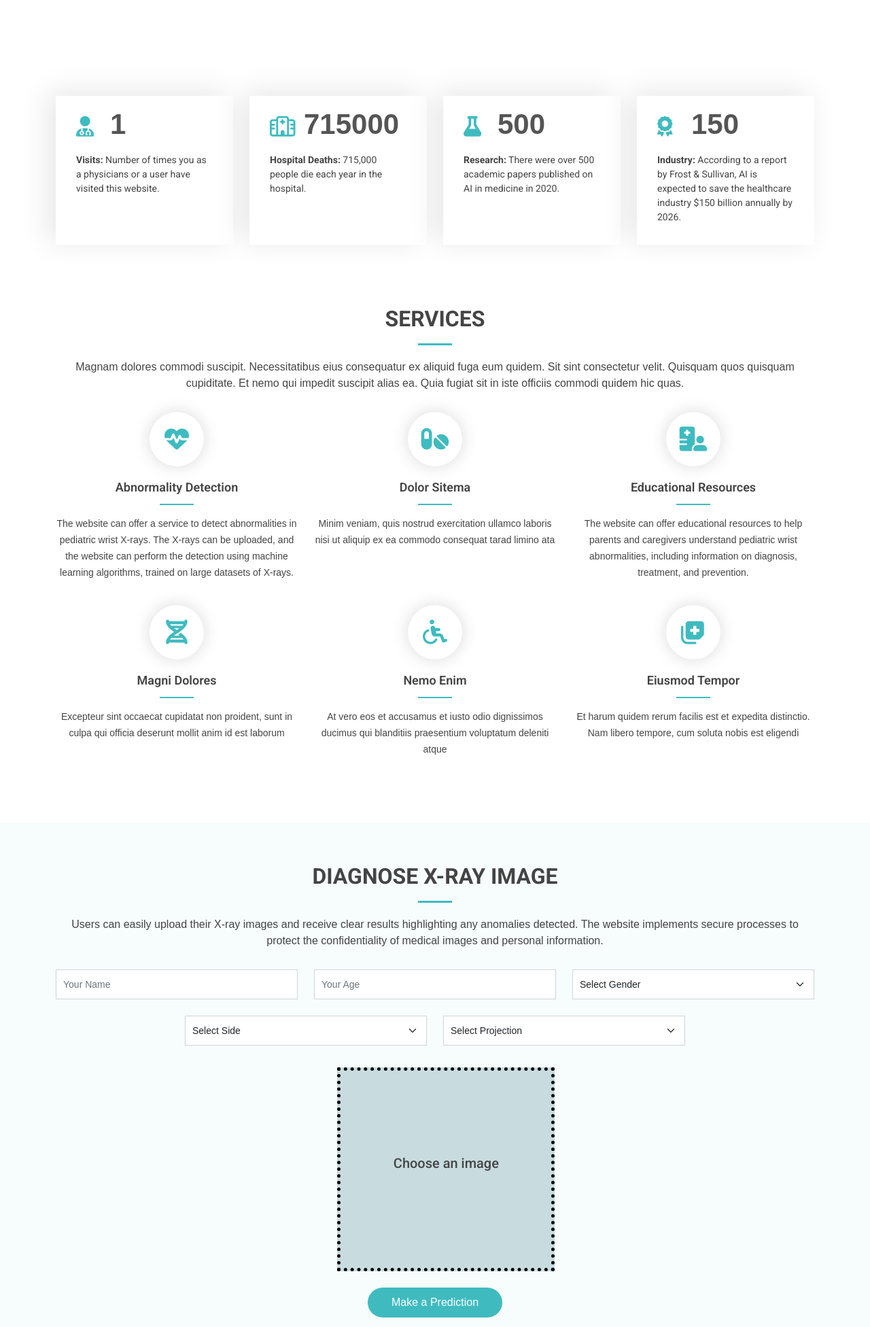
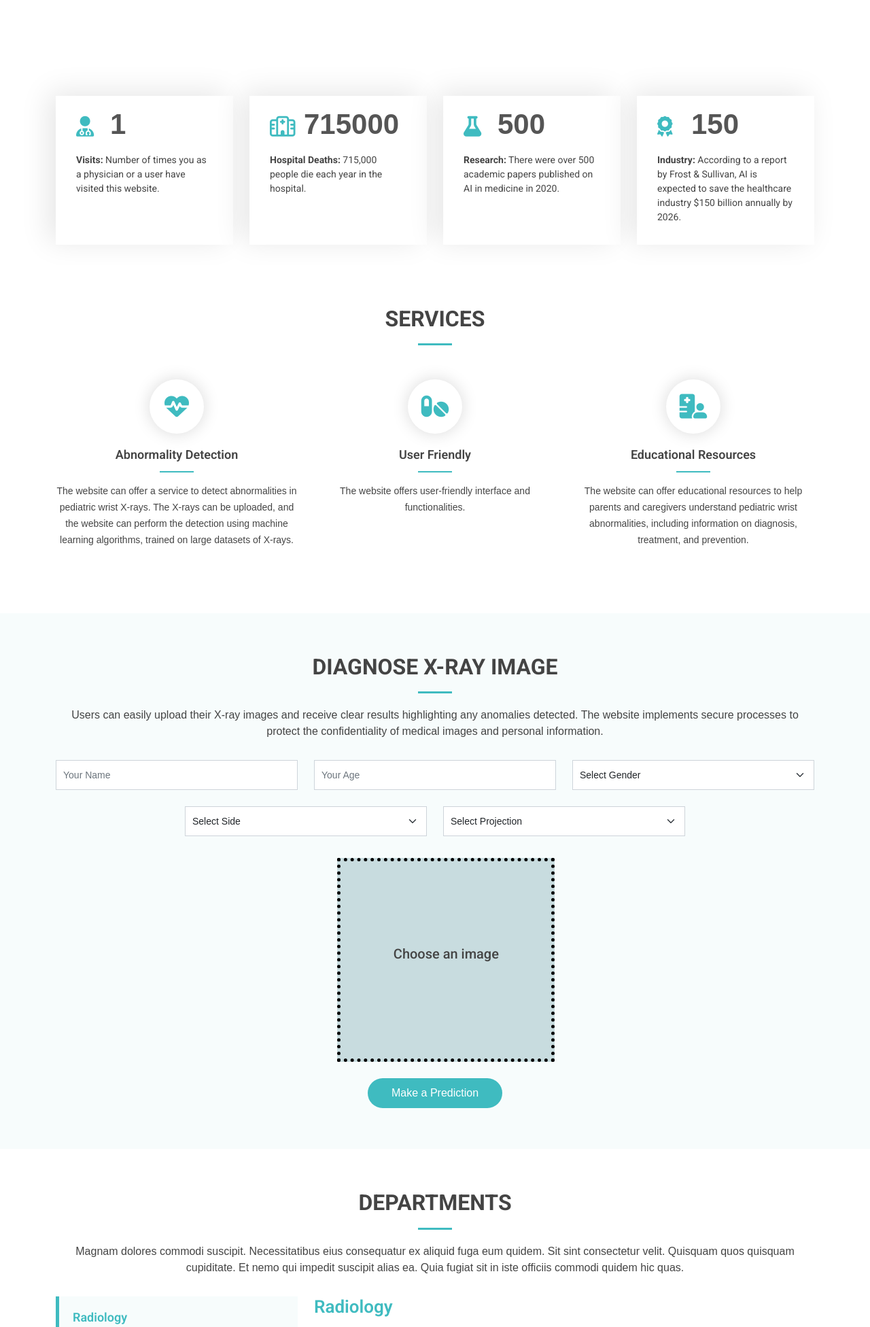
Before and after one commit to ammarlodhi255/pediatric_wrist_abnormality_detection-end-to-end-implementation, a Flask app: page / in a window 1280 px wide. Shown: the part 2667-4619 px from the top of the page at 68% size. Run offline with Flask 3, Linux system fonts and the light colour scheme; some libraries are stand-ins or nearby versions.

Commit message:
modify index.html - remove extra services

```diff
--- a/templates/index.html
+++ b/templates/index.html
@@ -388,8 +388,8 @@
                 ></span>
 
                 <p>
-                  <strong>Visits:</strong> Number of times you as a physicians
-                  or a user have visited this website.
+                  <strong>Visits:</strong> Number of times you as a physician or
+                  a user have visited this website.
                 </p>
               </div>
             </div>
@@ -500,12 +500,6 @@
         <div class="container" data-aos="fade-up">
           <div class="section-title">
             <h2>Services</h2>
-            <p>
-              Magnam dolores commodi suscipit. Necessitatibus eius consequatur
-              ex aliquid fuga eum quidem. Sit sint consectetur velit. Quisquam
-              quos quisquam cupiditate. Et nemo qui impedit suscipit alias ea.
-              Quia fugiat sit in iste officiis commodi quidem hic quas.
-            </p>
           </div>
 
           <div class="row">
@@ -529,10 +523,9 @@
               data-aos-delay="200"
             >
               <div class="icon"><i class="fas fa-pills"></i></div>
-              <h4 class="title"><a href="">Dolor Sitema</a></h4>
+              <h4 class="title"><a href="">User Friendly</a></h4>
               <p class="description">
-                Minim veniam, quis nostrud exercitation ullamco laboris nisi ut
-                aliquip ex ea commodo consequat tarad limino ata
+                The website offers user-friendly interface and functionalities.
               </p>
             </div>
             <div
@@ -546,42 +539,6 @@
                 The website can offer educational resources to help parents and
                 caregivers understand pediatric wrist abnormalities, including
                 information on diagnosis, treatment, and prevention.
-              </p>
-            </div>
-            <div
-              class="col-lg-4 col-md-6 icon-box"
-              data-aos="zoom-in"
-              data-aos-delay="100"
-            >
-              <div class="icon"><i class="fas fa-dna"></i></div>
-              <h4 class="title"><a href="">Magni Dolores</a></h4>
-              <p class="description">
-                Excepteur sint occaecat cupidatat non proident, sunt in culpa
-                qui officia deserunt mollit anim id est laborum
-              </p>
-            </div>
-            <div
-              class="col-lg-4 col-md-6 icon-box"
-              data-aos="zoom-in"
-              data-aos-delay="200"
-            >
-              <div class="icon"><i class="fas fa-wheelchair"></i></div>
-              <h4 class="title"><a href="">Nemo Enim</a></h4>
-              <p class="description">
-                At vero eos et accusamus et iusto odio dignissimos ducimus qui
-                blanditiis praesentium voluptatum deleniti atque
-              </p>
-            </div>
-            <div
-              class="col-lg-4 col-md-6 icon-box"
-              data-aos="zoom-in"
-              data-aos-delay="300"
-            >
-              <div class="icon"><i class="fas fa-notes-medical"></i></div>
-              <h4 class="title"><a href="">Eiusmod Tempor</a></h4>
-              <p class="description">
-                Et harum quidem rerum facilis est et expedita distinctio. Nam
-                libero tempore, cum soluta nobis est eligendi
               </p>
             </div>
           </div>
@@ -880,7 +837,7 @@
       <!-- End Departments Section -->
 
       <!-- ======= Testimonials Section ======= -->
-      <section id="testimonials" class="testimonials">
+      <!-- <section id="testimonials" class="testimonials">
         <div class="container" data-aos="fade-up">
           <div class="section-title">
             <h2>Testimonials</h2>
@@ -916,10 +873,10 @@
                   <h3>Saul Goodman</h3>
                   <h4>Ceo &amp; Founder</h4>
                 </div>
-              </div>
+              </div> -->
       <!-- End testimonial item -->
 
-              <div class="swiper-slide">
+      <!-- <div class="swiper-slide">
                 <div class="testimonial-item">
                   <p>
                     <i class="bx bxs-quote-alt-left quote-icon-left"></i>
@@ -937,10 +894,10 @@
                   <h3>Sara Wilsson</h3>
                   <h4>Designer</h4>
                 </div>
-              </div>
+              </div> -->
       <!-- End testimonial item -->
 
-              <div class="swiper-slide">
+      <!-- <div class="swiper-slide">
                 <div class="testimonial-item">
                   <p>
                     <i class="bx bxs-quote-alt-left quote-icon-left"></i>
@@ -957,10 +914,10 @@
                   <h3>Jena Karlis</h3>
                   <h4>Store Owner</h4>
                 </div>
-              </div>
+              </div> -->
       <!-- End testimonial item -->
 
-              <div class="swiper-slide">
+      <!-- <div class="swiper-slide">
                 <div class="testimonial-item">
                   <p>
                     <i class="bx bxs-quote-alt-left quote-icon-left"></i>
@@ -978,10 +935,10 @@
                   <h3>Matt Brandon</h3>
                   <h4>Freelancer</h4>
                 </div>
-              </div>
+              </div> -->
       <!-- End testimonial item -->
 
-              <div class="swiper-slide">
+      <!-- <div class="swiper-slide">
                 <div class="testimonial-item">
                   <p>
                     <i class="bx bxs-quote-alt-left quote-icon-left"></i>
@@ -999,13 +956,13 @@
                   <h3>John Larson</h3>
                   <h4>Entrepreneur</h4>
                 </div>
-              </div>
+              </div> -->
       <!-- End testimonial item -->
-            </div>
+      <!-- </div>
             <div class="swiper-pagination"></div>
           </div>
         </div>
-      </section>
+      </section> -->
       <!-- End Testimonials Section -->
 
       <!-- ======= Doctors Section ======= -->
```
Lines whose indentation alone changed are shown as unchanged.
